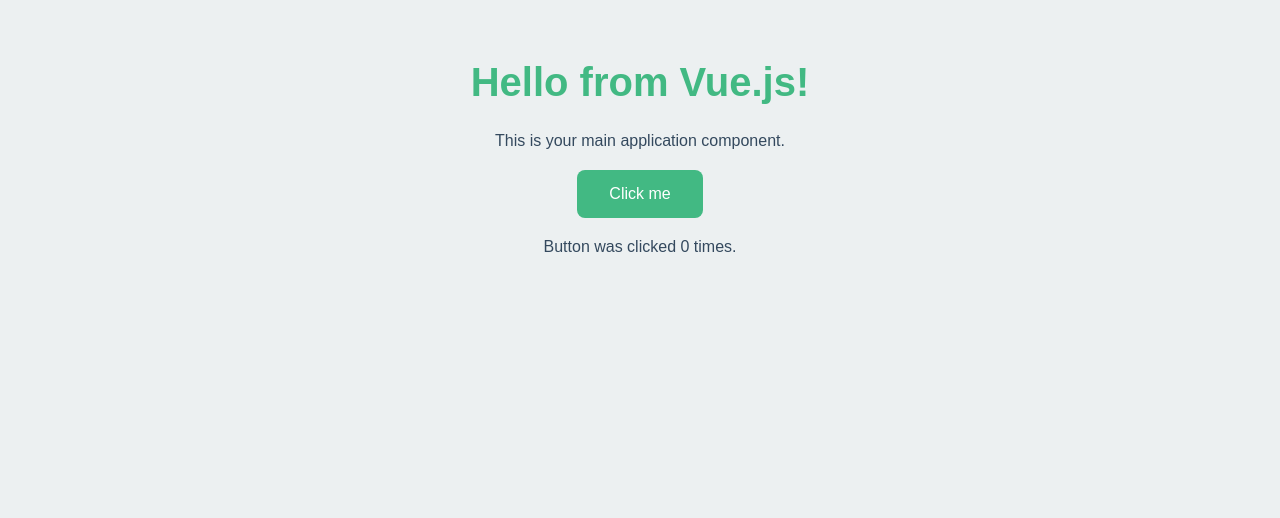
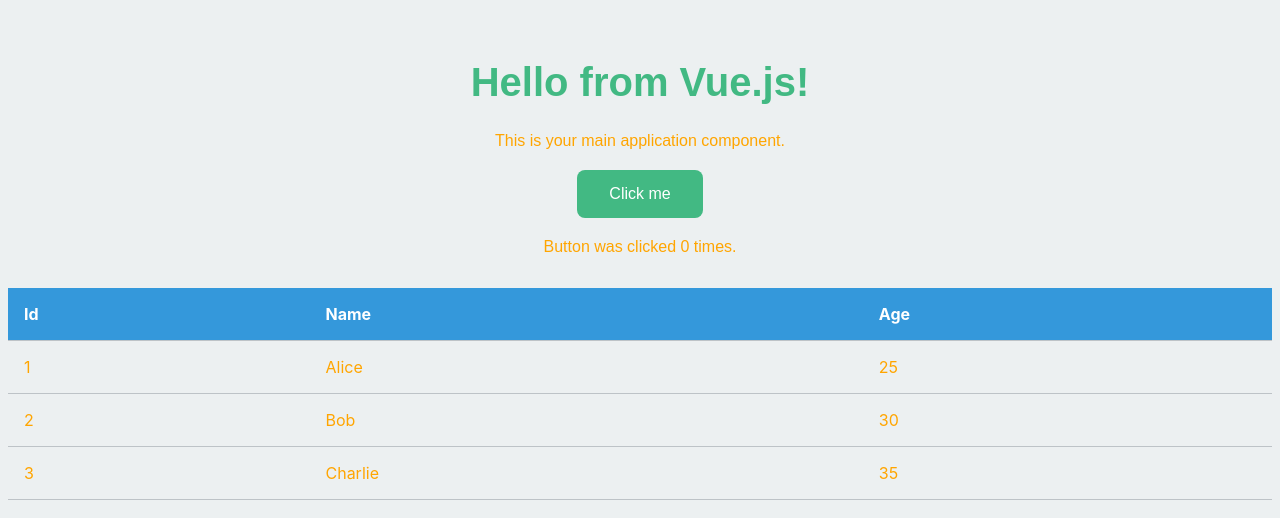
Before and after one commit to mnaatjes/docker-vue-php-template, a Vue app in the folder frontend/: page / in a window 1280 px wide. Shown: the top 518 px of the page. Built offline with nearby package versions, Linux system fonts and the light colour scheme; the HTML template or start-up script is replaced by a standard one.

Commit message:
working docker container with vue.js running. sass and vue.js changes on the fly

```diff
--- a/frontend/src/App.vue
+++ b/frontend/src/App.vue
@@ -4,36 +4,48 @@
     <p>This is your main application component.</p>
     <button @click="incrementCount">Click me</button>
     <p>Button was clicked {{ count }} times.</p>
+
+    <Table :data="tableData" />
+
   </div>
 </template>
 
 <script>
-// The script section defines the component's logic, data, and methods.
 import { ref } from 'vue';
+// Import the new Table component
+import Table from './components/Table.vue';
 
 export default {
-  // Use the setup function for composition API
+  // Register the component
+  components: {
+    Table
+  },
   setup() {
-    const count = ref(0); // A reactive variable for the click count
+    const count = ref(0);
+
+    // Sample data for the table
+    const tableData = ref([
+      { id: 1, name: 'Alice', age: 25 },
+      { id: 2, name: 'Bob', age: 30 },
+      { id: 3, name: 'Charlie', age: 35 }
+    ]);
 
     const incrementCount = () => {
       count.value++;
     };
 
-    // Return the reactive data and methods to be used in the template
     return {
       count,
-      incrementCount
+      incrementCount,
+      tableData
     };
   }
 };
 </script>
 
 <style lang="scss">
-/*
-  The style section contains the CSS for this component.
-  The `lang="scss"` attribute tells Vite to process this as a Sass file.
-*/
+@use 'sass:color';
+
 #vue-app {
   font-family: Arial, sans-serif;
   text-align: center;
@@ -55,7 +67,7 @@
     border-radius: 8px;
     transition: background-color 0.3s;
     &:hover {
-      background-color: darken(#42b983, 10%);
+      background-color: color.adjust(#42b983, $lightness: -10%);
     }
   }
 }
--- /dev/null
+++ b/frontend/src/components/Table.vue
@@ -0,0 +1,63 @@
+<template>
+  <div class="table-container">
+    <table>
+      <thead>
+        <tr>
+          <th v-for="key in Object.keys(data[0])" :key="key">{{ key }}</th>
+        </tr>
+      </thead>
+      <tbody>
+        <tr v-for="(item, index) in data" :key="index">
+          <td v-for="key in Object.keys(item)" :key="key">{{ item[key] }}</td>
+        </tr>
+      </tbody>
+    </table>
+  </div>
+</template>
+
+<script>
+export default {
+  props: {
+    data: {
+      type: Array,
+      required: true
+    }
+  }
+};
+</script>
+
+<style lang="scss" scoped>
+@use '../styles/variables' as v;
+
+.table-container {
+  margin: v.$spacing-xl 0;
+}
+
+table {
+  width: 100%;
+  border-collapse: collapse;
+  margin: 0 auto;
+  font-family: v.$font-family-base;
+}
+
+th, td {
+  padding: v.$spacing-md;
+  text-align: left;
+  border-bottom: 1px solid v.$medium-grey;
+}
+
+th {
+  background-color: v.$primary-color;
+  color: v.$white;
+  text-transform: capitalize;
+}
+
+tr:nth-child(even) {
+  background-color: v.$light-grey;
+}
+
+tr:hover {
+  background-color: v.$medium-grey;
+  cursor: pointer;
+}
+</style>
--- a/frontend/src/main.scss
+++ b/frontend/src/main.scss
@@ -12,7 +12,8 @@
 // Example usage of the variables from the imported file:
 body {
   font-family: variables.$font-family-base;
-  color: variables.$text-color;
+  //color: variables.$text-color;
+  color: orange;
   background-color: variables.$background-color;
 }
 
```
